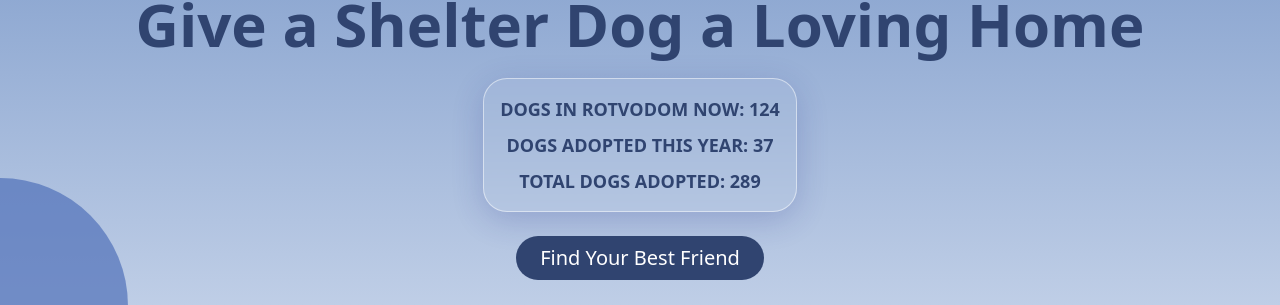
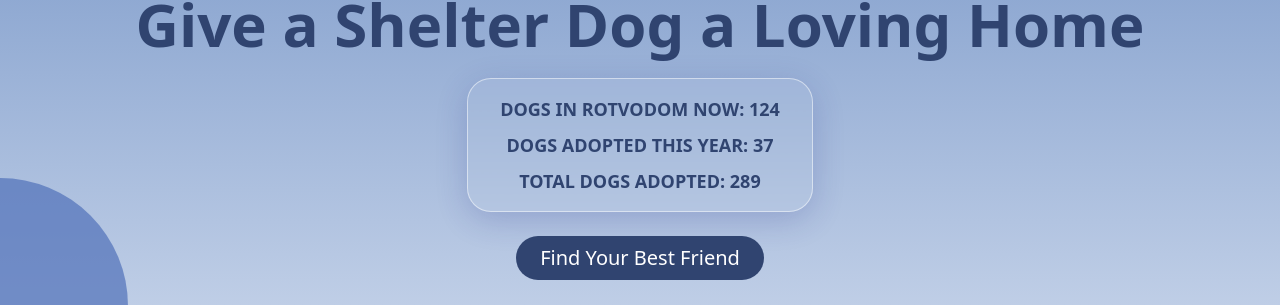
Before and after one commit to bavayra/dog-shelter, a React (Vite) app: page / in a window 1280 px wide. Shown: the part 150-455 px from the top of the page. Built offline with nearby package versions, Linux system fonts and the light colour scheme.

Commit message:
style(hero): increased px for the dog stats

```diff
--- a/src/App.tsx
+++ b/src/App.tsx
@@ -41,7 +41,7 @@ function App() {
               opacity={70}
               className="tablet-sm:translate-y-full -translate-x-1/2 translate-y-[80%] md:top-6 lg:top-8"
             />
-            <div className="glass-card text-primary-700 xs:text-base xs:mt-8 tablet-sm:mt-12 tablet-sm:text-xl relative z-10 mx-auto mt-6 max-w-xl rounded-3xl p-4 text-center text-xs font-semibold min-[425px]:mt-4 sm:text-lg md:mt-6 md:text-lg">
+            <div className="glass-card text-primary-700 xs:text-base xs:mt-8 tablet-sm:mt-12 tablet-sm:text-xl tablet-sm:px-8 relative z-10 mx-auto mt-6 max-w-xl rounded-3xl p-4 text-center text-xs font-semibold min-[425px]:mt-4 sm:text-lg md:mt-6 md:text-lg">
               <p className="mb-2">
                 DOGS IN ROTVODOM NOW: {shelterStats.totalDogsNow}{' '}
               </p>
```
